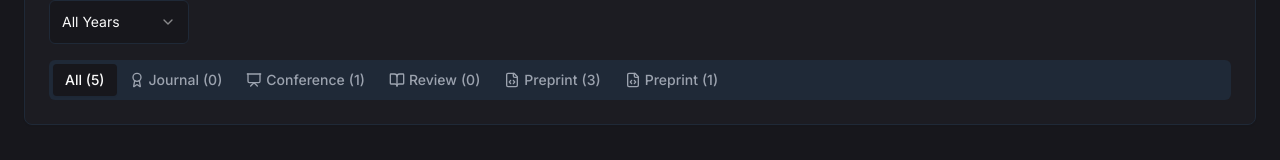
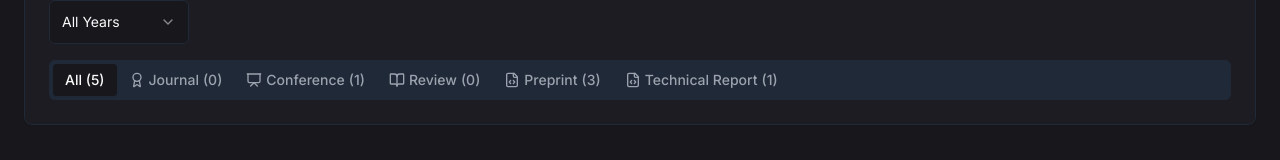
Before and after one commit to mridul3301/mridul3301.github.io, a Next.js app: page /publications in a window 1280 px wide. Shown: the part 393-553 px from the top of the page. Built offline with nearby package versions, Linux system fonts and the light colour scheme.

Commit message:
tiny fix

```diff
--- a/app/publications/PublicationsPageClient.tsx
+++ b/app/publications/PublicationsPageClient.tsx
@@ -114,9 +114,9 @@ export default function PublicationsPage() {
                     <span className="hidden sm:inline">Preprint</span>
                     <span className="sm:hidden">P</span> ({preprintCount})
                   </TabsTrigger>
-                  <TabsTrigger value="preprint" className="flex items-center gap-1 text-xs md:text-sm px-2 md:px-3">
+                  <TabsTrigger value="Technical Report" className="flex items-center gap-1 text-xs md:text-sm px-2 md:px-3">
                     <FileCode className="h-3 w-3 md:h-4 md:w-4" />
-                    <span className="hidden sm:inline">Preprint</span>
+                    <span className="hidden sm:inline">Technical Report</span>
                     <span className="sm:hidden">T</span> ({reportCount})
                   </TabsTrigger>
                 </TabsList>
```
